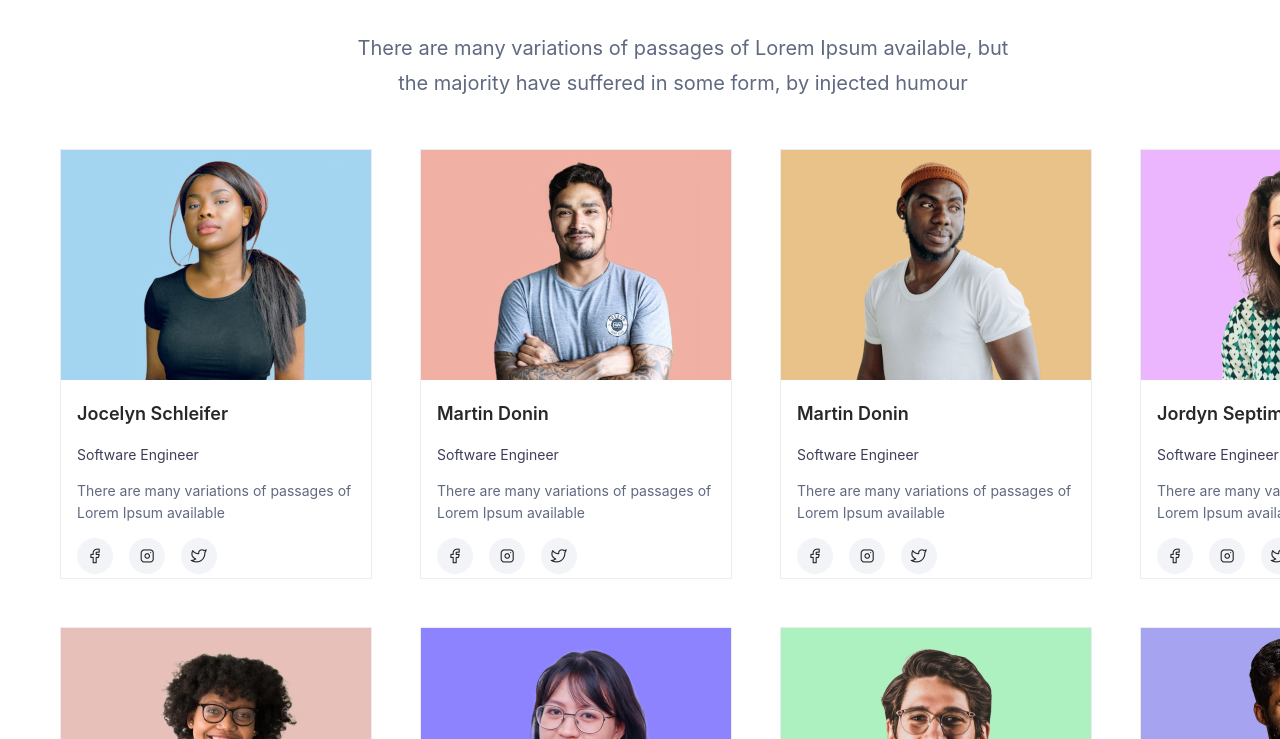
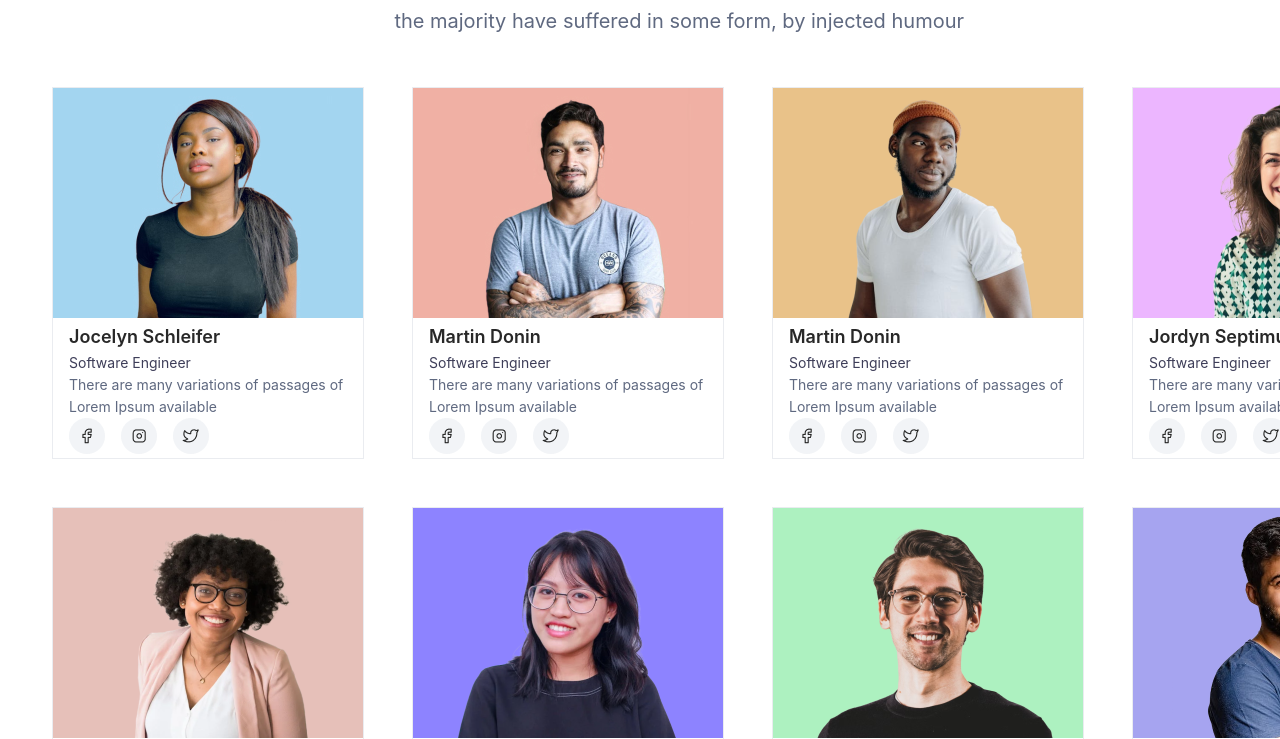
Before and after one commit to Nestani123/homework4, a plain HTML site: page index.html in a window 1280 px wide. Shown: the part 207-946 px from the top of the page. Drawn offline with Linux system fonts and the light colour scheme.

Commit message:
finalizing the homework again.

```diff
--- a/style.css
+++ b/style.css
@@ -1,4 +1,8 @@
-
+*{
+    margin: 0;
+    padding: 0;
+    box-sizing: border-box;
+}
 header{
     margin-top: 80px;
     margin-left: 300px;
@@ -79,10 +83,10 @@ color: #5F6980;
 height: 25%;
 gap: 48px;
     margin-left: 52px;
-    margin-right: 52px;
+
 display: flex;
 margin-top: 48px;
-
+justify-content: space-evenly;
 }
 .personal_story{
     display: inline-block;
@@ -140,7 +144,7 @@ display: inline-block;
     border: 1px solid #054A68;
     background-color: #054A68;
     padding: 15px 14px 16px 14px;
-    box-sizing: border-box;
+
 }
 
 footer{
```
